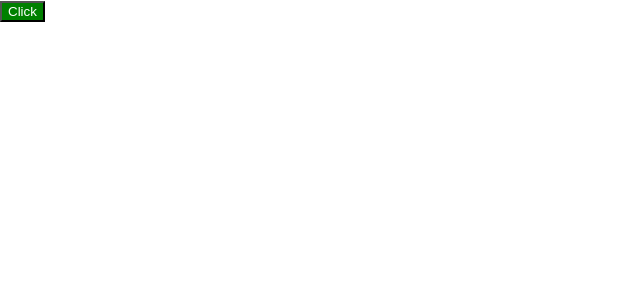
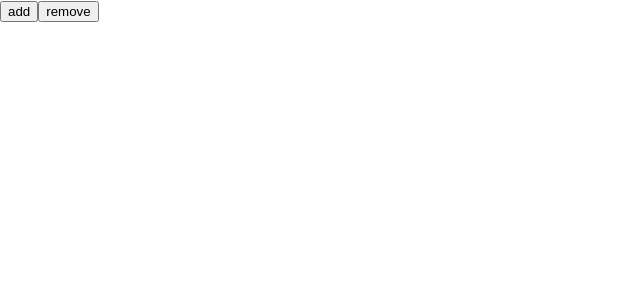
Before and after one commit to lucasmetron/ReactTopicosAvancados, a React (Create React App) app: page / in a window 1280 px wide. Shown: the top 300 px of the page, without its empty margins (0-640 px from the left). Built offline with nearby package versions, Linux system fonts and the light colour scheme.

Commit message:
transition group

```diff
--- a/src/App.js
+++ b/src/App.js
@@ -1,32 +1,45 @@
 import React, { useState } from 'react'
 import './App.css';
-import CSSTransition from 'react-transition-group/CSSTransition'
+import { CSSTransition, TransitionGroup } from 'react-transition-group'
 
 function App() {
 
-  const [isOn, setIson] = useState(true)
+  const [myList, setMyList] = useState([]);
 
-  function handleClick() {
-    setIson(!isOn)
+  function add() {
+    setMyList([...myList, { id: Date.now() }])
+  }
+
+  function remove() {
+
+    if (myList.length) {
+      setMyList(myList.splice(1))
+    }
   }
 
   return (
     <div>
-      <CSSTransition appear={true} in={isOn} timeout={{
-        enter: 300,
-        exit: 500
-      }} classNames={{
+      <button onClick={add}>add</button>
+      <button onClick={remove}>remove</button>
+
+      <TransitionGroup>
+        {
+
+          myList.map(item => {
+            return <CSSTransition appear={true} key={item.id} timeout={300} classNames={{
               enter: 'entrando',
-        exitDone: 'saindo'
+              exitActive: 'saindo'
             }} >
               {
                 (status) => {
-            return <button onClick={handleClick} className={'btn'}> Click </button>
+                  return <div className={'btn'}> {item.id} </div>
                 }
               }
 
             </CSSTransition>
-
+          })
+        }
+      </TransitionGroup>
     </div>
   );
 }
```
Lines whose indentation alone changed are shown as unchanged.
